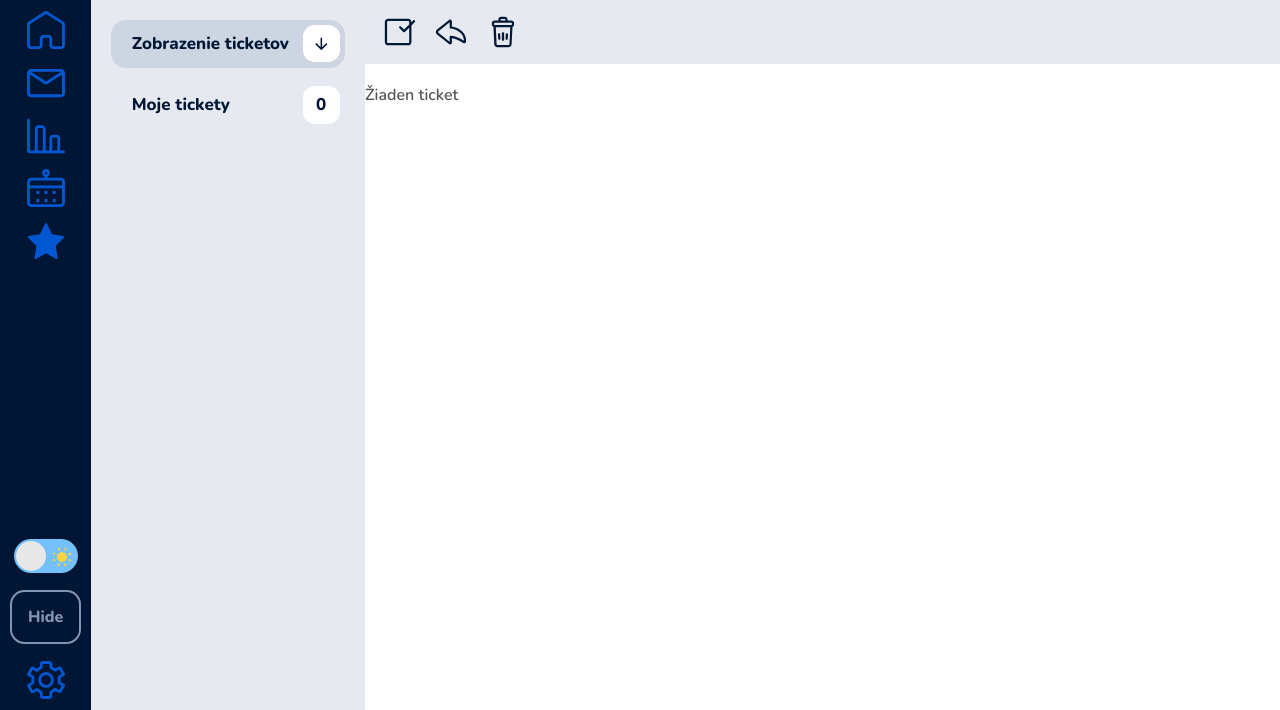
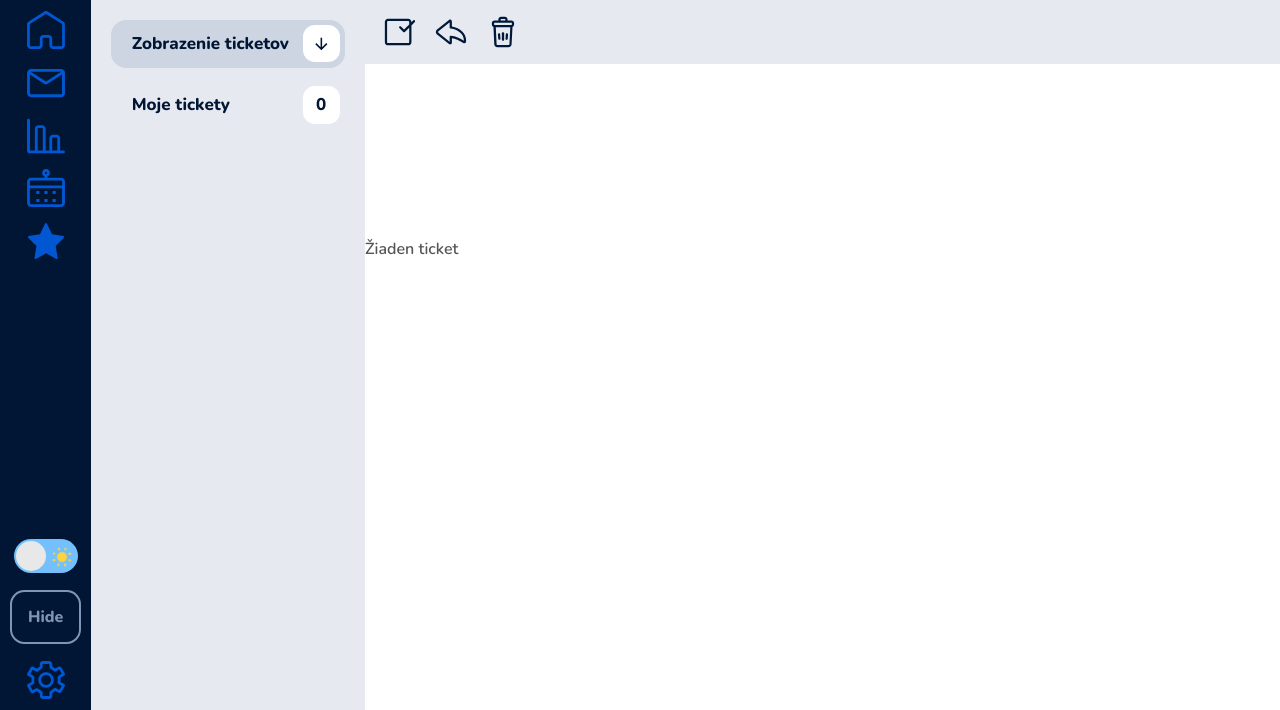
Before and after one commit to P4trick-sk/TicketSystem, a Laravel app: page /tickets in a window 1280 px wide; the page is wider, and only the part inside the window is pictured. Shown: the part 90-800 px from the top of that part. Run offline with Laravel 10, Linux system fonts and the light colour scheme; a user stored in the database is signed in; tables that the repository leaves empty hold one stand-in row (values such as "Sample post"); data that the repository does not hold is empty; style sheets or scripts are compiled from the project's sources; some libraries are stand-ins or nearby versions.

Commit message:
fixed ticket viewing + del comment

```diff
--- a/resources/css/index.css
+++ b/resources/css/index.css
@@ -648,7 +648,10 @@ img:hover {
 
 
 
-
+  #main {
+    position: relative;
+    max-width: 100%;
+  }
 
   #main .header .page-title .sidebar-toggle-btn .line-angle1 {
 	width: 8px;
@@ -734,10 +737,11 @@ img:hover {
 	margin-right: 10px;
   }
   #main #main-nano-wrapper {
-	position: absolute;
+	position: relative;
 	top: 10em;
 	bottom: 0;
 	height: auto;
+  max-width: 100%;
   }
   #main .message-list {
 	display: block;
@@ -1053,7 +1057,7 @@ img:hover {
 	overflow: hidden;
   }
   .nano > .nano-content {
-	position: absolute;
+	position: relative;
 	overflow: scroll;
 	overflow-x: hidden;
 	top: 0;
--- a/resources/views/layouts/app.blade.php
+++ b/resources/views/layouts/app.blade.php
@@ -15,23 +15,6 @@
         @vite(['resources/css/app.css', 'resources/js/app.js'])
     </head>
     <body class="font-sans antialiased">
-        {{--<div class="min-h-screen bg-gray-100 dark:bg-gray-900">
-            @include('layouts.navigation')
-
-            <!-- Page Heading -->
-            @if (isset($header))
-                <header class="bg-white dark:bg-gray-800 shadow">
-                    <div class="max-w-7xl mx-auto py-6 px-4 sm:px-6 lg:px-8">
-                        {{ $header }}
-                    </div>
-                </header>
-            @endif
-
-            <!-- Page Content -->
-            <main class="py-8">
-                {{ $slot }}
-            </main>
-        </div>--}}
 
         <header>
             <div id="horizontal" class="topnav">
```
